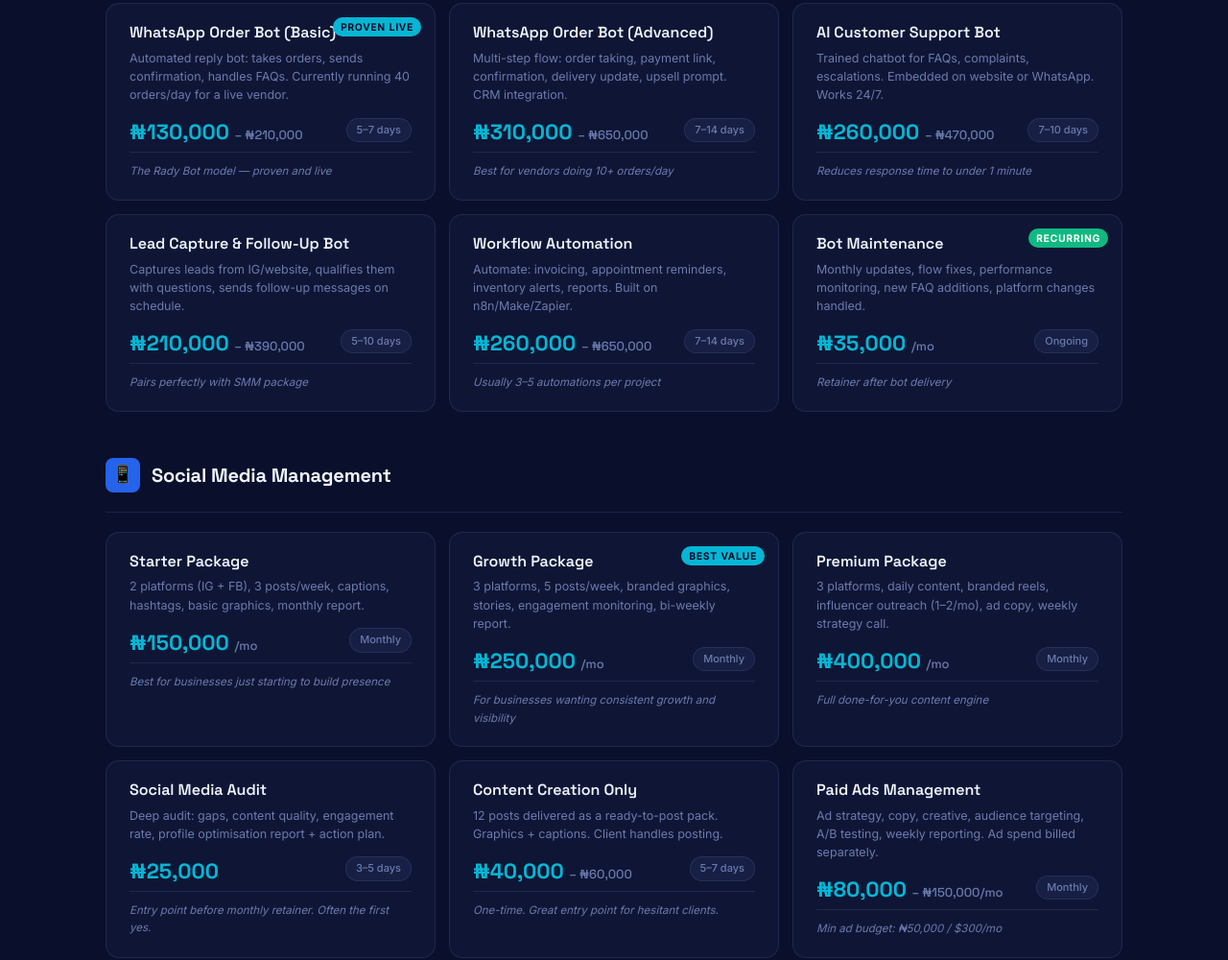
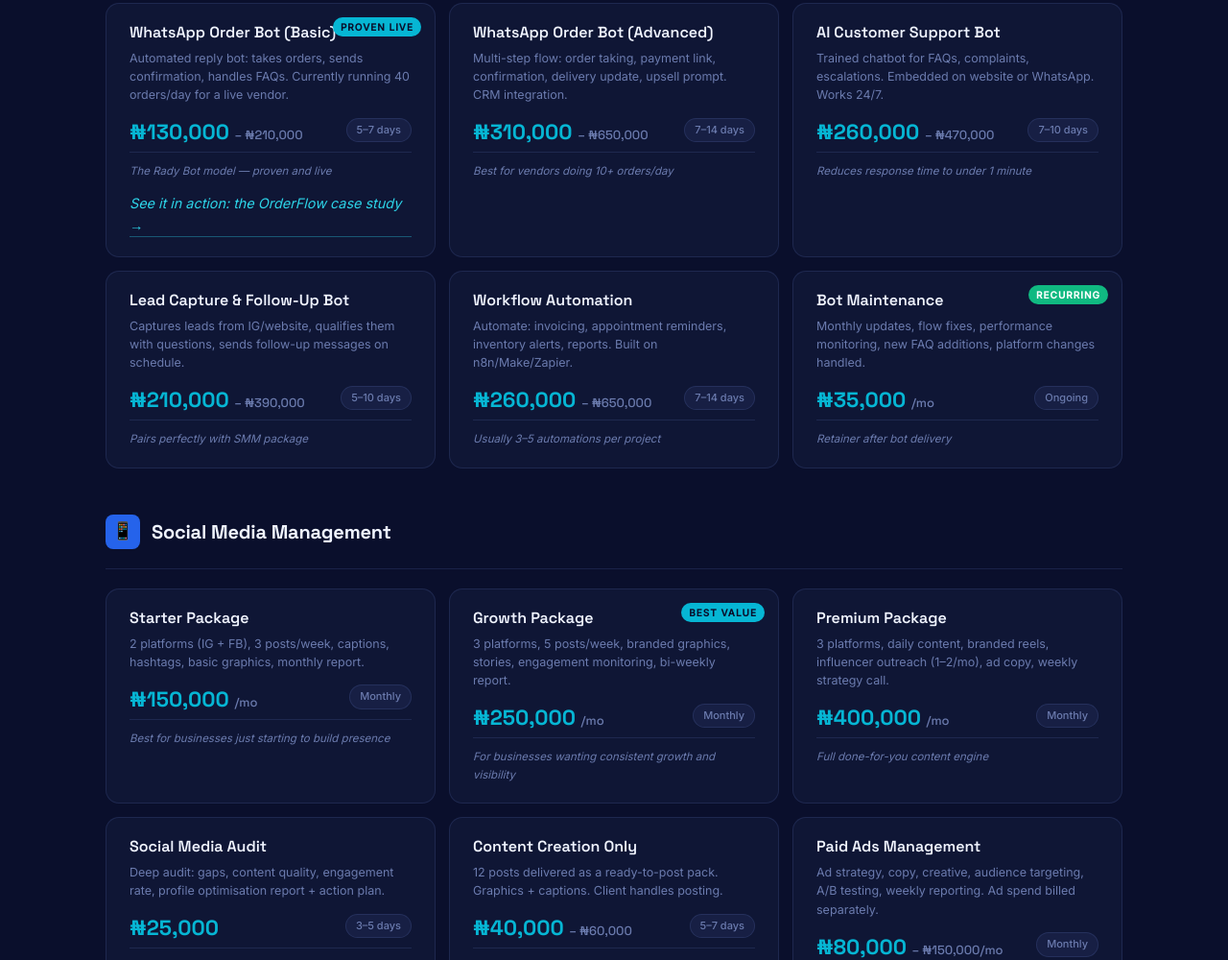
Before and after one commit to EMJO01/EMMINTECH, a plain HTML site: page pricing.html in a window 1280 px wide. Shown: the part 1089-2089 px from the top of the page at 96% size. Drawn offline with Linux system fonts and the light colour scheme.

Commit message:
Internal links

```diff
--- a/pricing.html
+++ b/pricing.html
@@ -86,6 +86,27 @@
         .bundle-top { display: flex; align-items: flex-start; justify-content: space-between; gap: 1rem; flex-wrap: wrap; margin-bottom: 4px; }
         .bundle-name { font-family: 'Space Grotesk', sans-serif; font-size: 17px; font-weight: 700; margin-bottom: 4px; }
         .bundle-includes { font-size: 12.5px; color: var(--muted); line-height: 1.6; }
+        .card .case-study-link {
+            display: inline-flex;
+            align-items: center;
+            gap: 4px;
+            margin-top: 12px;
+            font-size: 0.9rem;
+            font-style: italic;
+            color: #2dd4e8; /* same teal as the price / badge */
+            text-decoration: none;
+            border-bottom: 1px solid rgba(45, 212, 232, 0.35);
+            transition: border-color 0.15s ease, color 0.15s ease;
+            }
+
+            .card .case-study-link:hover {
+            color: #7de9f4;
+            border-color: #7de9f4;
+            }
+
+            .card .case-study-link:visited {
+            color: #2dd4e8;
+            }
         .bundle-pricing { text-align: right; flex-shrink: 0; }
         .bundle-old { font-size: 12px; color: var(--muted); text-decoration: line-through; margin-bottom: 2px; }
         .bundle-new { font-family: 'Space Grotesk', sans-serif; font-size: 24px; font-weight: 700; color: var(--cyan); line-height: 1; }
@@ -200,6 +221,7 @@
                 <div class="card-delivery">5–7 days</div>
             </div>
             <div class="card-note">The Rady Bot model — proven and live</div>
+            <a href="work-orderflow-whatsapp-ai.html" class="case-study-link">See it in action: the OrderFlow case study →</a>
             </div>
             <div class="card">
             <div class="card-name">WhatsApp Order Bot (Advanced)</div>
```
Also changed, not shown: blog-whatsapp-ai-bot-nigeria.html (+2 -0 lines), work-orderflow-whatsapp-ai.html (+9 -5 lines).
